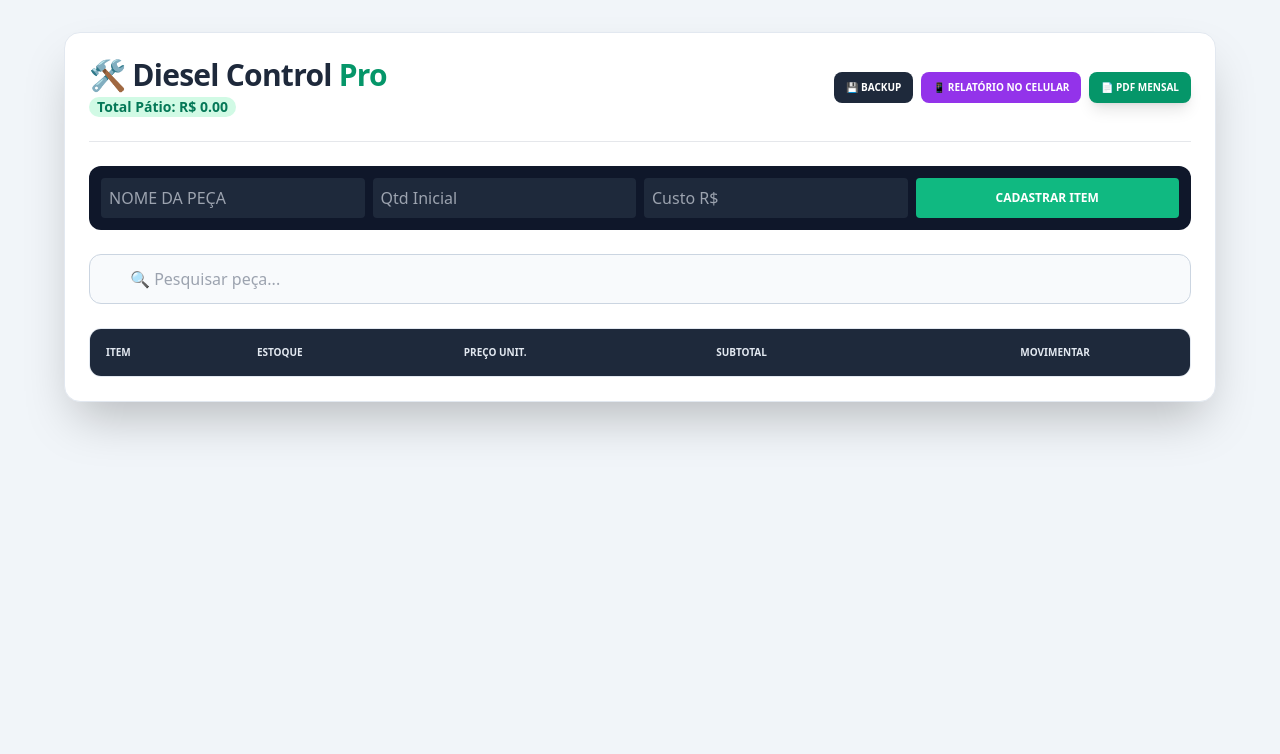
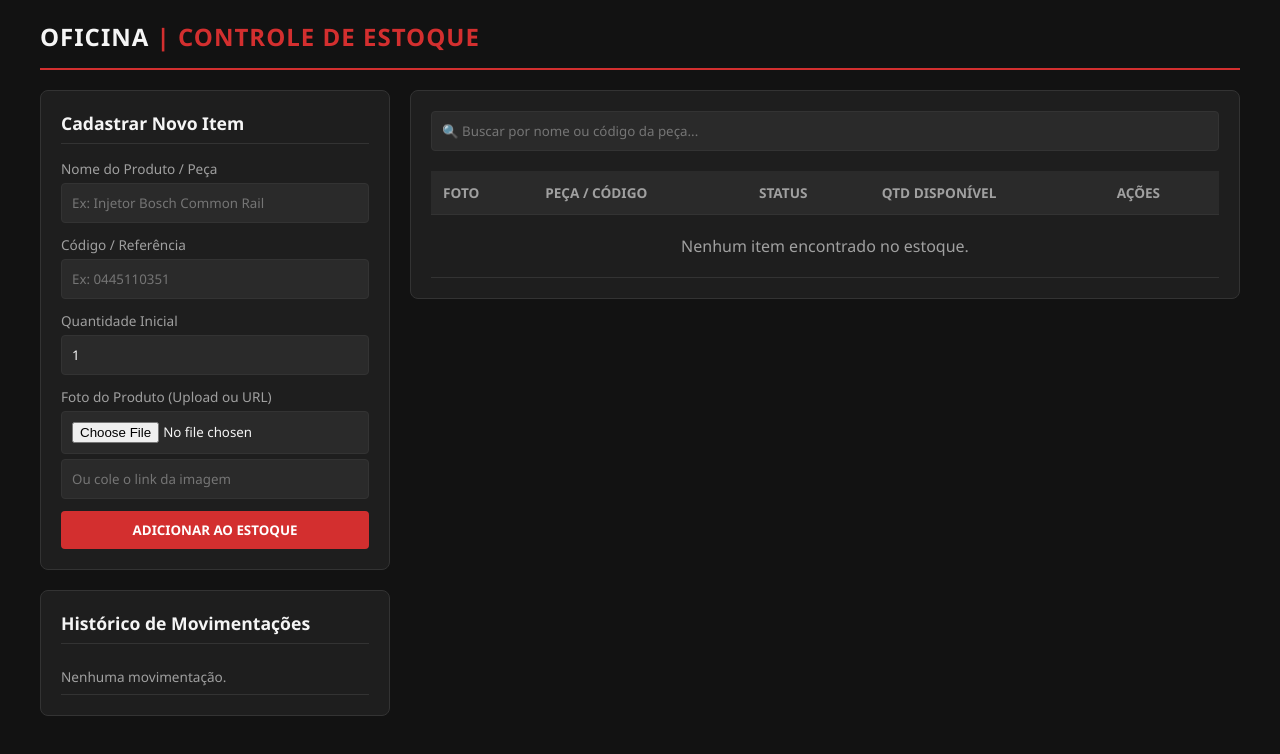
Before and after one commit to natanlimamoura-maker/ESTOQUE-OFICINA, a plain HTML site: page index.html in a window 1280 px wide. Drawn offline with nearby package versions, Linux system fonts and the light colour scheme.

Commit message:
Update index.html

```diff
--- a/index.html
+++ b/index.html
@@ -1,239 +1,441 @@
 <!DOCTYPE html>
-<html lang="pt-br">
+<html lang="pt-BR">
 <head>
-    <meta charset="UTF-8">
-    <meta name="viewport" content="width=device-width, initial-scale=1.0">
-    <title>Diesel Control Pro - Oficial</title>
-    <script src="https://cdn.tailwindcss.com"></script>
-    <script src="https://cdnjs.cloudflare.com/ajax/libs/jspdf/2.5.1/jspdf.umd.min.js"></script>
-    <script src="https://cdnjs.cloudflare.com/ajax/libs/jspdf-autotable/3.5.28/jspdf.plugin.autotable.min.js"></script>
+  <meta charset="UTF-8" />
+  <meta name="viewport" content="width=device-width, initial-scale=1.0" />
+  <title>Controle de Estoque - Oficina</title>
   <style>
-        .alerta-baixo { animation: pulse 2s infinite; color: #ef4444; font-weight: bold; }
-        @keyframes pulse { 0%, 100% { opacity: 1; } 50% { opacity: 0.5; } }
-        .modal-transition { transition: all 0.2s ease-in-out; }
+    :root {
+      --bg-primary: #121212;
+      --bg-surface: #1e1e1e;
+      --bg-card: #2a2a2a;
+      --accent-red: #d32f2f;
+      --accent-red-hover: #b71c1c;
+      --text-main: #f5f5f5;
+      --text-muted: #a0a0a0;
+      --border-color: #333333;
+      --success-green: #2e7d32;
+    }
+
+    * {
+      box-sizing: border-box;
+      margin: 0;
+      padding: 0;
+      font-family: 'Segoe UI', Tahoma, Geneva, Verdana, sans-serif;
+    }
+
+    body {
+      background-color: var(--bg-primary);
+      color: var(--text-main);
+      padding: 20px;
+    }
+
+    header {
+      display: flex;
+      justify-content: space-between;
+      align-items: center;
+      border-bottom: 2px solid var(--accent-red);
+      padding-bottom: 15px;
+      margin-bottom: 20px;
+    }
+
+    h1 {
+      font-size: 1.5rem;
+      text-transform: uppercase;
+      letter-spacing: 1px;
+      color: var(--text-main);
+    }
+
+    .badge-red {
+      color: var(--accent-red);
+    }
+
+    .container {
+      max-width: 1200px;
+      margin: 0 auto;
+    }
+
+    .grid {
+      display: grid;
+      grid-template-columns: 350px 1fr;
+      gap: 20px;
+    }
+
+    @media (max-width: 850px) {
+      .grid {
+        grid-template-columns: 1fr;
+      }
+    }
+
+    .card {
+      background-color: var(--bg-surface);
+      border: 1px solid var(--border-color);
+      border-radius: 8px;
+      padding: 20px;
+    }
+
+    .card h2 {
+      font-size: 1.1rem;
+      margin-bottom: 15px;
+      border-bottom: 1px solid var(--border-color);
+      padding-bottom: 8px;
+    }
+
+    .form-group {
+      margin-bottom: 12px;
+    }
+
+    label {
+      display: block;
+      font-size: 0.85rem;
+      color: var(--text-muted);
+      margin-bottom: 5px;
+    }
+
+    input, select {
+      width: 100%;
+      padding: 10px;
+      background-color: var(--bg-card);
+      border: 1px solid var(--border-color);
+      color: var(--text-main);
+      border-radius: 4px;
+      outline: none;
+    }
+
+    input:focus {
+      border-color: var(--accent-red);
+    }
+
+    .btn {
+      width: 100%;
+      padding: 10px;
+      background-color: var(--accent-red);
+      color: white;
+      border: none;
+      border-radius: 4px;
+      font-weight: bold;
+      cursor: pointer;
+      text-transform: uppercase;
+      transition: background 0.2s;
+    }
+
+    .btn:hover {
+      background-color: var(--accent-red-hover);
+    }
+
+    .search-bar {
+      margin-bottom: 20px;
+    }
+
+    .table-container {
+      overflow-x: auto;
+    }
+
+    table {
+      width: 100%;
+      border-collapse: collapse;
+      text-align: left;
+    }
+
+    th, td {
+      padding: 12px;
+      border-bottom: 1px solid var(--border-color);
+    }
+
+    th {
+      background-color: var(--bg-card);
+      color: var(--text-muted);
+      font-size: 0.85rem;
+      text-transform: uppercase;
+    }
+
+    .product-img {
+      width: 45px;
+      height: 45px;
+      object-fit: cover;
+      border-radius: 4px;
+      background-color: #000;
+    }
+
+    .qty-controls {
+      display: flex;
+      align-items: center;
+      gap: 8px;
+    }
+
+    .btn-qty {
+      background-color: var(--bg-card);
+      border: 1px solid var(--border-color);
+      color: var(--text-main);
+      width: 28px;
+      height: 28px;
+      border-radius: 4px;
+      cursor: pointer;
+      font-weight: bold;
+    }
+
+    .btn-qty:hover {
+      background-color: var(--accent-red);
+    }
+
+    .status {
+      padding: 4px 8px;
+      border-radius: 4px;
+      font-size: 0.75rem;
+      font-weight: bold;
+    }
+
+    .status-ok {
+      background-color: rgba(46, 125, 50, 0.2);
+      color: #81c784;
+    }
+
+    .status-out {
+      background-color: rgba(211, 47, 47, 0.2);
+      color: #e57373;
+    }
+
+    .history-list {
+      max-height: 200px;
+      overflow-y: auto;
+      font-size: 0.85rem;
+    }
+
+    .history-item {
+      padding: 8px 0;
+      border-bottom: 1px solid var(--border-color);
+      color: var(--text-muted);
+    }
+
+    .history-item span {
+      color: var(--text-main);
+    }
+
+    .btn-danger {
+      background: none;
+      border: none;
+      color: var(--accent-red);
+      cursor: pointer;
+      font-size: 0.85rem;
+    }
   </style>
 </head>
-<body class="bg-slate-100 p-2 md:p-8 font-sans text-slate-900">
+<body>
 
-    <div class="max-w-6xl mx-auto bg-white p-4 md:p-6 rounded-2xl shadow-2xl border border-slate-200">
-        <div class="flex flex-col md:flex-row justify-between items-center mb-6 gap-4 border-b pb-6">
+  <div class="container">
+    <header>
+      <h1>Oficina <span class="badge-red">| Controle de Estoque</span></h1>
+    </header>
+
+    <div class="grid">
       <div>
-                <h1 class="text-3xl font-black text-slate-800 tracking-tight">🛠️ Diesel Control <span class="text-emerald-600">Pro</span></h1>
-                <div class="flex gap-4 mt-1">
-                    <span id="valorTotalPatio" class="text-sm bg-emerald-100 text-emerald-700 px-2 rounded-full font-bold">Total: R$ 0,00</span>
+        <div class="card" style="margin-bottom: 20px;">
+          <h2>Cadastrar Novo Item</h2>
+          <form id="productForm">
+            <div class="form-group">
+              <label>Nome do Produto / Peça</label>
+              <input type="text" id="pName" required placeholder="Ex: Injetor Bosch Common Rail">
             </div>
+            <div class="form-group">
+              <label>Código / Referência</label>
+              <input type="text" id="pCode" placeholder="Ex: 0445110351">
             </div>
-            <div class="flex flex-wrap gap-2 justify-center">
-                <button onclick="fazerBackup()" class="bg-slate-800 text-white px-3 py-2 rounded-lg text-[10px] font-bold hover:bg-black transition">💾 BACKUP</button>
-                <button onclick="gerarPDF(true)" class="bg-purple-600 text-white px-3 py-2 rounded-lg text-[10px] font-bold hover:bg-purple-700 transition">📱 RELATÓRIO NO CELULAR</button>
-                <button onclick="gerarPDF(false)" class="bg-emerald-600 text-white px-3 py-2 rounded-lg text-[10px] font-bold shadow-lg hover:bg-emerald-700 transition">📄 PDF MENSAL</button>
+            <div class="form-group">
+              <label>Quantidade Inicial</label>
+              <input type="number" id="pQty" min="0" value="1" required>
+            </div>
+            <div class="form-group">
+              <label>Foto do Produto (Upload ou URL)</label>
+              <input type="file" id="pImgFile" accept="image/*" style="margin-bottom: 5px;">
+              <input type="url" id="pImgUrl" placeholder="Ou cole o link da imagem">
+            </div>
+            <button type="submit" class="btn">Adicionar ao Estoque</button>
+          </form>
+        </div>
+
+        <div class="card">
+          <h2>Histórico de Movimentações</h2>
+          <div class="history-list" id="historyList">
+            </div>
         </div>
       </div>
 
-        <div class="bg-slate-900 p-3 rounded-xl mb-6 grid grid-cols-1 md:grid-cols-4 gap-2">
-            <input id="nome" type="text" placeholder="Nome da Peça" class="p-2 rounded bg-slate-800 text-white border-none outline-none focus:ring-1 focus:ring-emerald-400 uppercase">
-            <input id="qtd_inicial" type="number" placeholder="Qtd Inicial" class="p-2 rounded bg-slate-800 text-white border-none outline-none">
-            <input id="preco" type="number" step="0.01" placeholder="Custo R$" class="p-2 rounded bg-slate-800 text-white border-none outline-none">
-            <button onclick="adicionar()" class="bg-emerald-500 text-white font-black rounded uppercase text-xs hover:bg-emerald-400 transition">Cadastrar Item</button>
+      <div>
+        <div class="card">
+          <div class="search-bar">
+            <input type="text" id="searchInput" placeholder="🔍 Buscar por nome ou código da peça..." onkeyup="renderProducts()">
           </div>
 
-        <div class="relative mb-6">
-            <input id="busca" oninput="renderizar()" type="text" placeholder="🔍 Pesquisar peça..." class="w-full p-3 pl-10 rounded-xl border border-slate-300 outline-none focus:ring-2 focus:ring-emerald-500 bg-slate-50">
-        </div>
-
-        <div class="overflow-x-auto rounded-xl border border-slate-200 bg-white">
-            <table class="w-full text-left border-collapse">
-                <thead class="bg-slate-800 text-slate-200 uppercase text-[10px] font-bold">
+          <div class="table-container">
+            <table>
+              <thead>
                 <tr>
-                        <th class="p-4">Item</th>
-                        <th class="p-4">Estoque</th>
-                        <th class="p-4">Preço Unit.</th>
-                        <th class="p-4">Subtotal</th>
-                        <th class="p-4 text-center">Movimentar</th>
+                  <th>Foto</th>
+                  <th>Peça / Código</th>
+                  <th>Status</th>
+                  <th>Qtd Disponível</th>
+                  <th>Ações</th>
                 </tr>
               </thead>
-                <tbody id="lista-estoque" class="divide-y divide-slate-100"></tbody>
+              <tbody id="productTable">
+                </tbody>
             </table>
           </div>
         </div>
-
-    <div id="modalMovimentacao" class="fixed inset-0 bg-slate-900/60 backdrop-blur-sm hidden flex items-center justify-center p-4 z-50">
-        <div class="bg-white w-full max-w-md rounded-2xl shadow-2xl overflow-hidden modal-transition scale-95 opacity-0" id="modalContent">
-            <div id="modalHeader" class="p-4 text-white font-bold flex justify-between items-center bg-slate-800">
-                <span id="modalTitulo">Movimentar</span>
-                <button onclick="fecharModal()" class="text-2xl">&times;</button>
-            </div>
-            <div class="p-6 space-y-4">
-                <div>
-                    <label class="block text-xs font-bold uppercase text-slate-400 mb-1">Quantidade:</label>
-                    <input id="modalQtd" type="number" class="w-full p-4 border-2 rounded-xl text-2xl font-bold outline-none focus:border-slate-400" value="1">
-                </div>
-
-                <div id="campoSaidaExtra" class="hidden">
-                    <label class="block text-xs font-bold uppercase text-slate-400 mb-1">Destino:</label>
-                    <select id="modalDestino" onchange="toggleVeiculo()" class="w-full p-4 border-2 rounded-xl font-bold bg-slate-50 text-sm mb-4">
-                        <option value="Pátio">📦 USO NO PÁTIO (INTERNO)</option>
-                        <option value="Veículo">🚚 VEÍCULO (CLIENTE/PLACA)</option>
-                    </select>
-                    <div id="campoVeiculo" class="hidden">
-                        <input id="modalIdentificacao" type="text" placeholder="PLACA OU NOME DO CLIENTE" class="w-full p-4 border-2 rounded-xl border-emerald-500 font-bold uppercase">
-                    </div>
-                </div>
-
-                <button id="btnConfirmar" class="w-full p-4 rounded-xl text-white font-black uppercase tracking-widest transition shadow-lg mt-4"></button>
       </div>
     </div>
   </div>
 
   <script>
-        // SEGURANÇA: MANTÉM OS DADOS QUE JÁ ESTÃO NO NAVEGADOR
-        let estoque = JSON.parse(localStorage.getItem('meuEstoque')) || [];
-        let historico = JSON.parse(localStorage.getItem('meuHistorico')) || [];
-        let indexAtual = null, tipoAtual = null;
+    let products = JSON.parse(localStorage.getItem('oficina_estoque')) || [];
+    let history = JSON.parse(localStorage.getItem('oficina_historico')) || [];
 
-        function registrar(nome, qtd, tipo, detalhes = "") {
-            const agora = new Date();
-            historico.push({
-                data: agora.toLocaleDateString('pt-BR'),
-                hora: agora.toLocaleTimeString('pt-BR', {hour: '2-digit', minute:'2-digit'}),
-                mesAno: agora.toLocaleDateString('pt-BR', {month: '2-digit', year: 'numeric'}),
-                nome: nome.toUpperCase(), qtd, tipo, detalhes: detalhes.toUpperCase()
-            });
-            localStorage.setItem('meuHistorico', JSON.stringify(historico));
+    const productForm = document.getElementById('productForm');
+    const pImgFile = document.getElementById('pImgFile');
+
+    // Salvar estado no LocalStorage
+    function saveData() {
+      localStorage.setItem('oficina_estoque', JSON.stringify(products));
+      localStorage.setItem('oficina_historico', JSON.stringify(history));
     }
 
-        function renderizar() {
-            const lista = document.getElementById('lista-estoque');
-            const busca = document.getElementById('busca').value.toLowerCase();
-            let total = 0;
-            lista.innerHTML = '';
+    // Registrar movimentação
+    function logMovement(productName, type, amount) {
+      const now = new Date();
+      const dateStr = now.toLocaleDateString('pt-BR') + ' ' + now.toLocaleTimeString('pt-BR', {hour: '2-digit', minute:'2-digit'});
+      history.unshift({ date: dateStr, text: `${type}: ${amount}x ${productName}` });
+      if (history.length > 30) history.pop(); // Mantém os últimos 30 registros
+      saveData();
+      renderHistory();
+    }
 
-            estoque.forEach((item, index) => {
-                const subtotal = item.qtd * item.preco;
-                total += subtotal;
-                if (item.nome.toLowerCase().includes(busca)) {
-                    lista.innerHTML += `
-                        <tr class="hover:bg-slate-50 transition border-b border-slate-100">
-                            <td class="p-4 font-bold text-slate-800 uppercase text-xs">${item.nome}</td>
-                            <td class="p-4 font-bold ${item.qtd <= 1 ? 'alerta-baixo' : 'text-slate-600'} text-lg">${item.qtd}</td>
-                            <td class="p-4">
-                                <div class="flex items-center gap-2">
-                                    <span class="text-slate-500 font-medium text-[10px]">R$ ${item.preco.toFixed(2)}</span>
-                                    <button onclick="editarPreco(${index})" class="text-[8px] bg-slate-100 px-1 py-0.5 rounded text-slate-400 font-bold hover:bg-slate-200">EDITAR</button>
-                                </div>
-                            </td>
-                            <td class="p-4 font-bold text-emerald-600 text-sm">R$ ${subtotal.toFixed(2)}</td>
-                            <td class="p-4 text-center">
-                                <div class="flex justify-center gap-2">
-                                    <button onclick="abrirModal(${index}, 'Saída')" class="bg-red-500 text-white px-4 py-2 rounded-lg text-[9px] font-black hover:bg-red-600 shadow-md">SAÍDA</button>
-                                    <button onclick="abrirModal(${index}, 'Entrada')" class="bg-blue-600 text-white px-4 py-2 rounded-lg text-[9px] font-black hover:bg-blue-700 shadow-md">ENTRADA</button>
-                                    <button onclick="remover(${index})" class="ml-2 text-slate-300 hover:text-red-500 transition">🗑️</button>
-                                </div>
-                            </td>
-                        </tr>`;
+    // Adicionar novo produto
+    productForm.addEventListener('submit', (e) => {
+      e.preventDefault();
+
+      const name = document.getElementById('pName').value;
+      const code = document.getElementById('pCode').value || 'S/N';
+      const qty = parseInt(document.getElementById('pQty').value);
+      const urlInput = document.getElementById('pImgUrl').value;
+      const fileInput = pImgFile.files[0];
+
+      if (fileInput) {
+        const reader = new FileReader();
+        reader.onload = function(e) {
+          addProduct(name, code, qty, e.target.result);
+        };
+        reader.readAsDataURL(fileInput);
+      } else {
+        const img = urlInput || 'https://via.placeholder.com/50?text=Peca';
+        addProduct(name, code, qty, img);
       }
     });
-            document.getElementById('valorTotalPatio').innerText = `Total Pátio: R$ ${total.toFixed(2)}`;
-            localStorage.setItem('meuEstoque', JSON.stringify(estoque));
+
+    function addProduct(name, code, qty, img) {
+      const newProduct = {
+        id: Date.now(),
+        name,
+        code,
+        qty: parseInt(qty),
+        img
+      };
+
+      products.push(newProduct);
+      logMovement(name, 'Entrada Inicial', qty);
+      productForm.reset();
+      renderProducts();
     }
 
-        function adicionar() {
-            const n = document.getElementById('nome').value.trim();
-            const q = parseInt(document.getElementById('qtd_inicial').value) || 0;
-            const p = parseFloat(document.getElementById('preco').value);
-            if(n && !isNaN(p)) {
-                estoque.push({nome: n.toUpperCase(), qtd: q, preco: p});
-                registrar(n, q, "CADASTRO", "ENTRADA INICIAL");
-                document.getElementById('nome').value = ''; document.getElementById('qtd_inicial').value = ''; document.getElementById('preco').value = '';
-                renderizar();
+    // Alterar quantidade (+ / -)
+    function updateQty(id, change) {
+      const prod = products.find(p => p.id === id);
+      if (prod) {
+        const oldQty = prod.qty;
+        prod.qty += change;
+        if (prod.qty < 0) prod.qty = 0;
+
+        const diff = prod.qty - oldQty;
+        if (diff !== 0) {
+          const type = diff > 0 ? 'Adicionado' : 'Removido (Orçamento)';
+          logMovement(prod.name, type, Math.abs(diff));
+          renderProducts();
+        }
       }
     }
 
-        function editarPreco(index) {
-            const n = prompt(`Novo preço para: ${estoque[index].nome}`, estoque[index].preco);
-            if (n !== null && !isNaN(n)) { estoque[index].preco = parseFloat(n); renderizar(); }
+    // Excluir produto
+    function deleteProduct(id) {
+      const prod = products.find(p => p.id === id);
+      if (prod && confirm(`Remover "${prod.name}" do sistema?`)) {
+        logMovement(prod.name, 'Item Removido', prod.qty);
+        products = products.filter(p => p.id !== id);
+        renderProducts();
+      }
     }
 
-        function abrirModal(index, tipo) {
-            indexAtual = index; tipoAtual = tipo;
-            const modal = document.getElementById('modalMovimentacao');
-            const content = document.getElementById('modalContent');
-            const header = document.getElementById('modalHeader');
-            const btn = document.getElementById('btnConfirmar');
-            const campoSaida = document.getElementById('campoSaidaExtra');
+    // Renderizar Tabela
+    function renderProducts() {
+      const table = document.getElementById('productTable');
+      const search = document.getElementById('searchInput').value.toLowerCase();
+      table.innerHTML = '';
 
-            document.getElementById('modalTitulo').innerText = `${tipo}: ${estoque[index].nome}`;
-            document.getElementById('modalQtd').value = 1;
-            modal.classList.remove('hidden');
-            setTimeout(() => { content.classList.remove('scale-95', 'opacity-0'); }, 10);
+      const filtered = products.filter(p =>
+        p.name.toLowerCase().includes(search) || p.code.toLowerCase().includes(search)
+      );
 
-            if (tipo === 'Saída') {
-                header.className = "p-4 text-white font-bold bg-red-600 flex justify-between";
-                btn.className = "w-full p-4 rounded-xl text-white font-black bg-red-600 shadow-lg";
-                btn.innerText = "CONFIRMAR SAÍDA";
-                campoSaida.classList.remove('hidden');
-                toggleVeiculo();
-            } else {
-                header.className = "p-4 text-white font-bold bg-blue-600 flex justify-between";
-                btn.className = "w-full p-4 rounded-xl text-white font-black bg-blue-600 shadow-lg";
-                btn.innerText = "CONFIRMAR ENTRADA";
-                campoSaida.classList.add('hidden');
-            }
-            btn.onclick = confirmarAcao;
+      if (filtered.length === 0) {
+        table.innerHTML = `<tr><td colspan="5" style="text-align:center; color: var(--text-muted); padding: 20px;">Nenhum item encontrado no estoque.</td></tr>`;
+        return;
       }
 
-        function toggleVeiculo() {
-            const d = document.getElementById('modalDestino').value;
-            document.getElementById('campoVeiculo').className = (d === 'Veículo') ? 'block' : 'hidden';
+      filtered.forEach(p => {
+        const hasStock = p.qty > 0;
+        const row = document.createElement('tr');
+        row.innerHTML = `
+          <td><img src="${p.img}" class="product-img" alt="Foto"></td>
+          <td>
+            <strong>${p.name}</strong><br>
+            <small style="color: var(--text-muted)">Cód: ${p.code}</small>
+          </td>
+          <td>
+            <span class="status ${hasStock ? 'status-ok' : 'status-out'}">
+              ${hasStock ? 'DISPONÍVEL' : 'SEM ESTOQUE'}
+            </span>
+          </td>
+          <td>
+            <div class="qty-controls">
+              <button class="btn-qty" onclick="updateQty(${p.id}, -1)">-</button>
+              <span style="font-weight: bold; min-width: 20px; text-align: center;">${p.qty}</span>
+              <button class="btn-qty" onclick="updateQty(${p.id}, 1)">+</button>
+            </div>
+          </td>
+          <td>
+            <button class="btn-danger" onclick="deleteProduct(${p.id})">Excluir</button>
+          </td>
+        `;
+        table.appendChild(row);
+      });
     }
 
-        function fecharModal() {
-            const modal = document.getElementById('modalMovimentacao');
-            const content = document.getElementById('modalContent');
-            content.classList.add('scale-95', 'opacity-0');
-            setTimeout(() => { modal.classList.add('hidden'); }, 200);
+    // Renderizar Histórico
+    function renderHistory() {
+      const list = document.getElementById('historyList');
+      list.innerHTML = '';
+      if (history.length === 0) {
+        list.innerHTML = '<div class="history-item">Nenhuma movimentação.</div>';
+        return;
+      }
+      history.forEach(h => {
+        const item = document.createElement('div');
+        item.className = 'history-item';
+        item.innerHTML = `<small>${h.date}</small><br><span>${h.text}</span>`;
+        list.appendChild(item);
+      });
     }
 
-        function confirmarAcao() {
-            const item = estoque[indexAtual];
-            const q = parseInt(document.getElementById('modalQtd').value);
-            if (isNaN(q) || q <= 0) return alert("Qtd inválida!");
-
-            if (tipoAtual === 'Saída') {
-                if (q > item.qtd) return alert("Estoque insuficiente!");
-                item.qtd -= q;
-                const d = document.getElementById('modalDestino').value;
-                const i = document.getElementById('modalIdentificacao').value;
-                registrar(item.nome, q, "SAÍDA", d === 'Veículo' ? `VEÍCULO: ${i}` : "PÁTIO");
-            } else {
-                item.qtd += q;
-                registrar(item.nome, q, "ENTRADA", "REPOSIÇÃO");
-            }
-            fecharModal(); renderizar();
-        }
-
-        function remover(index) { if(confirm("Excluir item?")) { estoque.splice(index, 1); renderizar(); } }
-
-        function fazerBackup() {
-            const b = new Blob([JSON.stringify({estoque, historico})], {type: 'application/json'});
-            const a = document.createElement('a'); a.href = URL.createObjectURL(b);
-            a.download = `backup_oficina.json`; a.click();
-        }
-
-        async function gerarPDF(abrir) {
-            const { jsPDF } = window.jspdf; const doc = new jsPDF();
-            const mes = new Date().toLocaleDateString('pt-BR', {month: '2-digit', year: 'numeric'});
-            doc.text(`RELATORIO DIESEL - ${mes}`, 14, 20);
-            doc.autoTable({
-                head: [["Item", "Qtd", "Tipo", "Detalhe", "Data", "Hora"]],
-                body: historico.filter(h => h.mesAno === mes).map(h => [h.nome, h.qtd, h.tipo, h.detalhes, h.data, h.hora]),
-                startY: 30, theme: 'grid'
-            });
-            if (abrir) window.open(doc.output('bloburl'), '_blank');
-            else doc.save(`relatorio_${mes.replace('/','_')}.pdf`);
-        }
-
-        renderizar();
+    // Inicialização
+    renderProducts();
+    renderHistory();
   </script>
 </body>
 </html>
```
Lines whose indentation alone changed are shown as unchanged.
